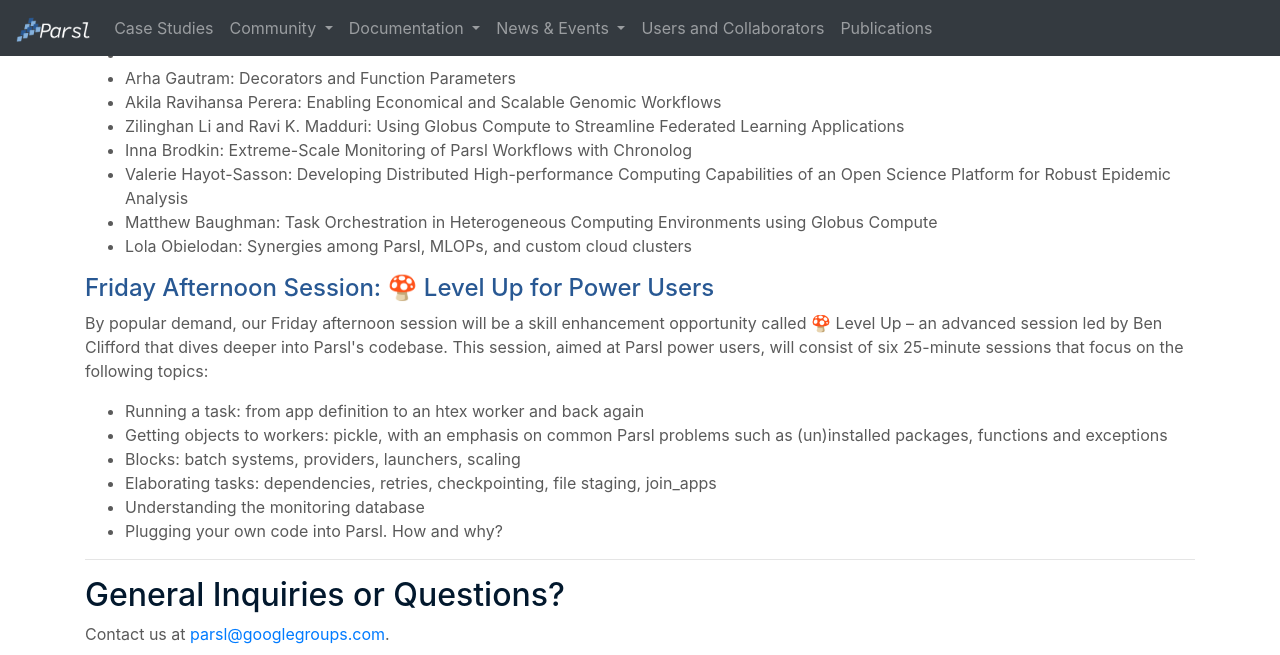
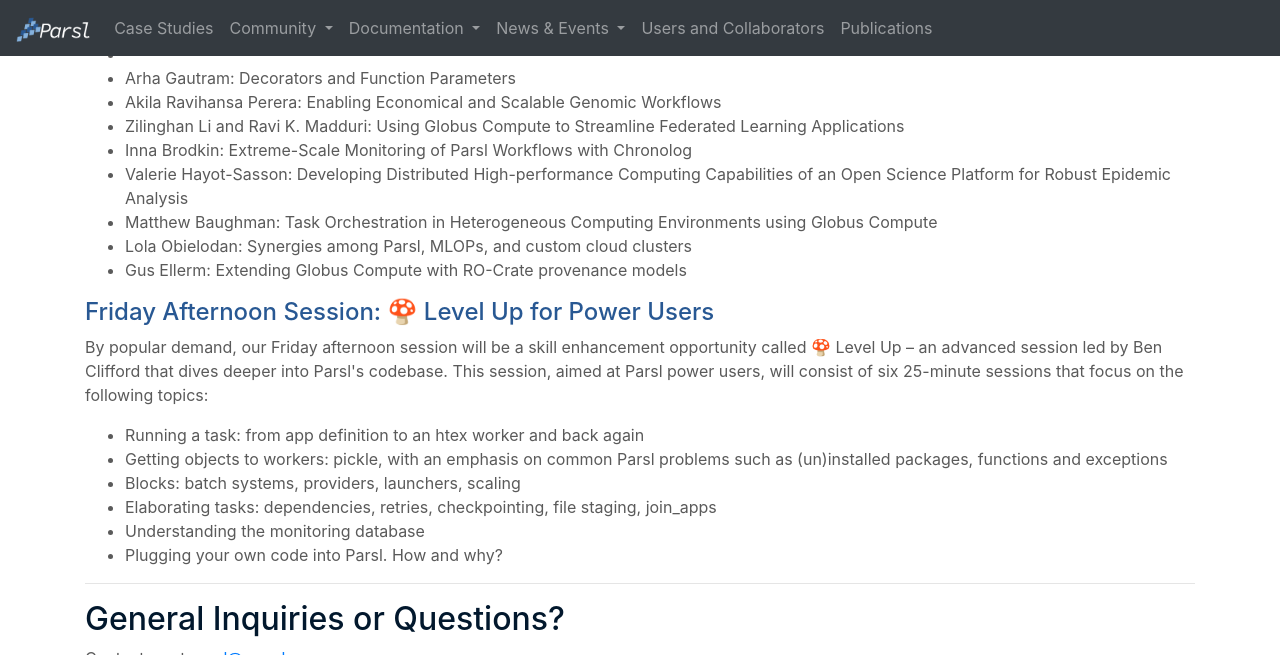
Before and after one commit to Parsl/parsl.github.io, a Jekyll site: the page built from parslfest/parslfest2024.html, in a window 1280 px wide and 900 px high, scrolled down 2364 px, cut to the strip 0-655 px from the top of the window. Built offline with Jekyll 4.4.1, drawn with Linux system fonts in a browser that asks for light colours.

Commit message:
Update parslfest2024.html

```diff
--- a/parslfest/parslfest2024.html
+++ b/parslfest/parslfest2024.html
@@ -143,6 +143,7 @@
 		<li>Valerie Hayot-Sasson: Developing Distributed High-performance Computing Capabilities of an Open Science Platform for Robust Epidemic Analysis</li>
 		<li>Matthew Baughman: Task Orchestration in Heterogeneous Computing Environments using Globus Compute</li>
 		<li>Lola Obielodan: Synergies among Parsl, MLOPs, and custom cloud clusters</li>
+		<li>Gus Ellerm: Extending Globus Compute with RO-Crate provenance models</li>
 	</ul>
 
 	<h4 id="friday-sesh" style="color: #285893;">Friday Afternoon Session: 🍄 Level Up for Power Users</h4>
```
